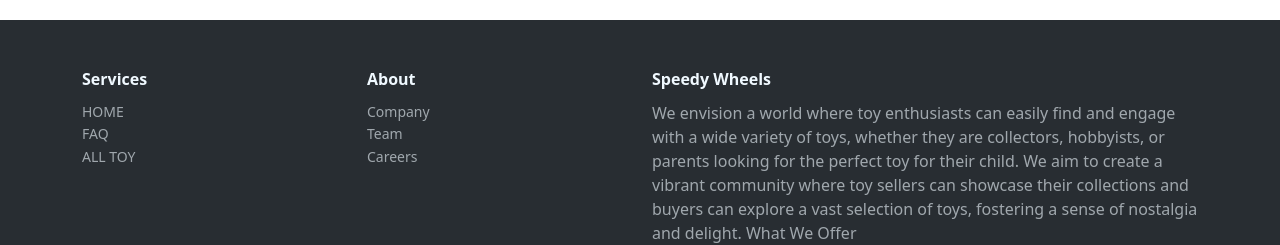
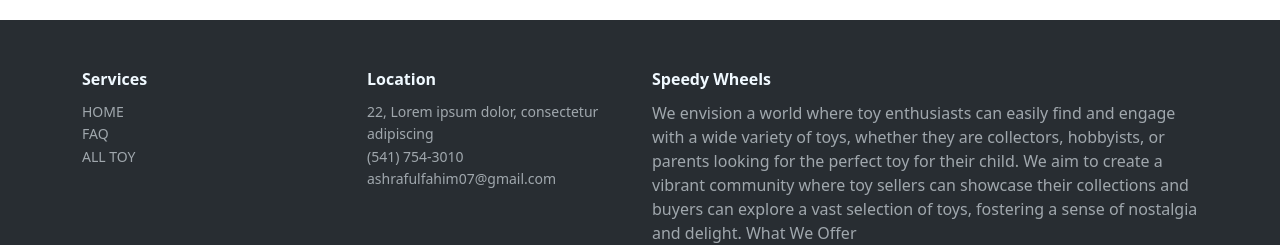
Before and after one commit to ashraf56/Speedy-Wheels, a React (Vite) app: page / in a window 1280 px wide. Shown: the part 2647-2892 px from the top of the page. Built offline with nearby package versions, Linux system fonts and the light colour scheme; no server answers.

Commit message:
Footer pdated

```diff
--- a/src/Footer/Footer.css
+++ b/src/Footer/Footer.css
@@ -62,23 +62,8 @@
     }
   }
 
-  .footer-dark .item.social > a {
-    font-size:20px;
-    width:36px;
-    height:36px;
-    line-height:36px;
-    display:inline-block;
-    text-align:center;
-    border-radius:50%;
-    box-shadow:0 0 0 1px rgba(255,255,255,0.4);
-    margin:0 8px;
-    color:#fff;
-    opacity:0.75;
-  }
 
-  .footer-dark .item.social > a:hover {
-    opacity:0.9;
-  }
+
 
   .footer-dark .copyright {
     text-align:center;
--- a/src/Footer/Footer.jsx
+++ b/src/Footer/Footer.jsx
@@ -27,11 +27,11 @@
                         </ul>
                     </div>
                     <div class="col-sm-6 col-md-3 item">
-                        <h3>About</h3>
+                        <h3>Location</h3>
                         <ul>
-                            <li><a href="#">Company</a></li>
-                            <li><a href="#">Team</a></li>
-                            <li><a href="#">Careers</a></li>
+                            <li><a href="#">22, Lorem ipsum dolor, consectetur adipiscing</a></li>
+                            <li><a href="#">(541) 754-3010</a></li>
+                            <li><a href="#">ashrafulfahim07@gmail.com</a></li>
                         </ul>
                     </div>
                     <div class="col-md-6 item text">
```
